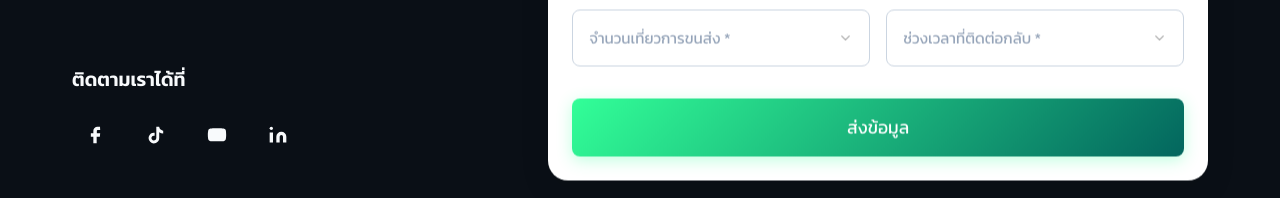
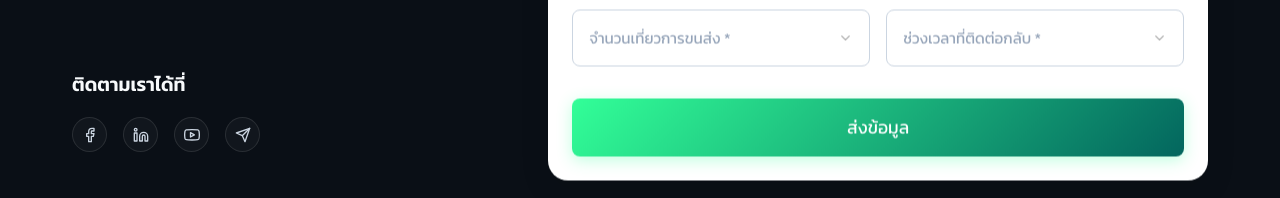
Before and after one commit to Pakkapon26304/redesign-360techx-nextjs, a Next.js app: page /contact in a window 1280 px wide. Shown: the part 931-1129 px from the top of the page. Built offline with nearby package versions, Linux system fonts and the light colour scheme.

Commit message:
ปรับหน้าติดต่อเรา Socialmedia ให้ตรงกับ Navbar / หน้า TMS Enterprise add logo herosection , ตัดปุ่มดาวน์โหลดคู่มือ , ปรับ logo ERP ใน Flow และปรับสี Badge Ai

```diff
--- a/src/app/360techx-enterprise/components/TmsEnterpriseBusinessFlowSection.js
+++ b/src/app/360techx-enterprise/components/TmsEnterpriseBusinessFlowSection.js
@@ -12,7 +12,7 @@ export default function TmsEnterpriseBusinessFlowSection() {
 
                 <div style={{ textAlign: 'center', marginBottom: '4rem' }}>
                     <div style={{ display: 'inline-block', background: 'rgba(50,255,152,0.1)', color: 'var(--primary)', padding: '6px 16px', borderRadius: '50px', fontSize: '0.95rem', fontWeight: '700', marginBottom: '1.5rem' }}>BUSINESS FLOW</div>
-                    <h2 style={{ fontSize: '2.8rem', fontWeight: '800', letterSpacing: '-1px' }}>กระบวนการทำงาน<span className="text-gradient">แบบบูรณาการ</span></h2>
+                    <h2 style={{ fontSize: '2.8rem', fontWeight: '800', letterSpacing: '-1px' }}>กระบวนการทำงาน<span className="text-gradient">แบบไร้รอยต่อ</span></h2>
                 </div>
 
                 <div style={{ padding: '2rem 0', position: 'relative', overflowX: 'auto' }}>
@@ -30,7 +30,7 @@ export default function TmsEnterpriseBusinessFlowSection() {
                                     <h4>API Order</h4>
                                     <p>รองรับการเชื่อมต่อระบบ WMS ERP ชั้นนำระดับโลก</p>
                                     <div className="erp-logos">
-                                        <span>SAP</span> <span>Oracle</span> <span>Odoo</span>
+                                        <span>SAP</span> <span>Oracle</span> <span>Microsoft</span>
                                     </div>
                                 </div>
                             </div>
@@ -168,7 +168,7 @@ export default function TmsEnterpriseBusinessFlowSection() {
                                     <h4>API Cost Billing</h4>
                                     <p>Seamless Integration</p>
                                     <div className="erp-logos">
-                                        <span>SAP</span> <span>Oracle</span> <span>Odoo</span>
+                                        <span>SAP</span> <span>Oracle</span> <span>Microsoft</span>
                                     </div>
                                 </div>
                             </div>
--- a/src/app/360techx-enterprise/components/TmsEnterpriseIntroSection.js
+++ b/src/app/360techx-enterprise/components/TmsEnterpriseIntroSection.js
@@ -5,8 +5,6 @@ export default function TmsEnterpriseIntroSection() {
     <>
       {/* Centered Intro Section */}
     <section className="reveal" style={{ padding: '6rem 2rem 1rem 2rem', textAlign: 'center', maxWidth: '900px', margin: '0 auto' }}>
-        <img src="/Logo-interface/360techx-enterprise.png" className="dark-logo" alt="360TECHX Enterprise" style={{ height: '60px', margin: '0 auto 1.5rem auto' }} />
-        <img src="/Logo-interface/360techx-enterprise-black.png" className="light-logo" alt="360TECHX Enterprise" style={{ height: '60px', margin: '0 auto 1.5rem auto' }} />
         <h2 className="intro-title" style={{ lineHeight: '1.3', fontWeight: '600', letterSpacing: '-0.5px', marginBottom: '1rem' }}>Transport Management System <br /><span className="text-gradient">มาตรฐานระดับ Enterprise</span> ด้วยราคาเข้าถึงได้</h2>
     </section>
 
--- a/src/app/contact/components/ContactInfoFormSection.js
+++ b/src/app/contact/components/ContactInfoFormSection.js
@@ -37,11 +37,19 @@ export default function ContactInfoFormSection() {
 
                         <div className="benefit" style={{ marginTop: '1rem', borderTop: '1px solid var(--glass-border)', paddingTop: '2rem', display: 'flex', flexDirection: 'column', alignItems: 'flex-start', gap: '1rem' }}>
                             <h5 style={{ fontSize: '1.2rem' }}>ติดตามเราได้ที่</h5>
-                            <div style={{ display: 'flex', gap: '1rem' }}>
-                                <a href="#" className="social-btn"><svg width="20" height="20" viewBox="0 0 24 24" fill="currentColor"><path d="M18 2h-3a5 5 0 0 0-5 5v3H7v4h3v8h4v-8h3.81l.39-4h-4V7a1 1 0 0 1 1-1h3z"></path></svg></a>
-                                <a href="#" className="social-btn"><svg width="20" height="20" viewBox="0 0 24 24" fill="currentColor"><path d="M19.59 6.69a4.83 4.83 0 0 1-3.77-4.25V2h-3.45v13.67a2.89 2.89 0 0 1-5.2 1.74 2.89 2.89 0 0 1 2.31-4.64 2.93 2.93 0 0 1 .88.13V9.4a6.84 6.84 0 0 0-1-.05A6.33 6.33 0 0 0 5 20.1a6.34 6.34 0 0 0 10.86-4.43v-7a8.16 8.16 0 0 0 4.77 1.52v-3.4a4.85 4.85 0 0 1-1-.1z"></path></svg></a>
-                                <a href="#" className="social-btn"><svg width="20" height="20" viewBox="0 0 24 24" fill="currentColor"><path d="M22.54 6.42a2.78 2.78 0 0 0-1.94-2C18.88 4 12 4 12 4s-6.88 0-8.6.46a2.78 2.78 0 0 0-1.94 2A29 29 0 0 0 1 11.75a29 29 0 0 0 .46 5.33 2.78 2.78 0 0 0 1.94 2c1.72.46 8.6.46 8.6.46s6.88 0 8.6-.46a2.78 2.78 0 0 0 1.94-2 29 29 0 0 0 .46-5.33 29 29 0 0 0-.46-5.33z"></path><polygon points="9.75 15.02 15.5 11.75 9.75 8.48 9.75 15.02"></polygon></svg></a>
-                                <a href="#" className="social-btn"><svg width="20" height="20" viewBox="0 0 24 24" fill="currentColor"><path d="M16 8a6 6 0 0 1 6 6v7h-4v-7a2 2 0 0 0-2-2 2 2 0 0 0-2 2v7h-4v-7a6 6 0 0 1 6-6z"></path><rect x="2" y="9" width="4" height="12"></rect><circle cx="4" cy="4" r="2"></circle></svg></a>
+                            <div className="social-icons" style={{ display: 'flex', gap: '1rem' }}>
+                                <a href="https://www.facebook.com/360techx" target="_blank" rel="noopener noreferrer" style={{ width: '35px', height: '35px', borderRadius: '50%', background: 'var(--bg-card)', display: 'flex', alignItems: 'center', justifyContent: 'center', color: 'var(--text-muted)', transition: '0.3s', border: '1px solid var(--border-color)' }}>
+                                    <svg viewBox="0 0 24 24" width="16" height="16" stroke="currentColor" strokeWidth="2" fill="none" strokeLinecap="round" strokeLinejoin="round"><path d="M18 2h-3a5 5 0 0 0-5 5v3H7v4h3v8h4v-8h3l1-4h-4V7a1 1 0 0 1 1-1h3z"></path></svg>
+                                </a>
+                                <a href="https://www.linkedin.com/in/chuchchon/" target="_blank" rel="noopener noreferrer" style={{ width: '35px', height: '35px', borderRadius: '50%', background: 'var(--bg-card)', display: 'flex', alignItems: 'center', justifyContent: 'center', color: 'var(--text-muted)', transition: '0.3s', border: '1px solid var(--border-color)' }}>
+                                    <svg viewBox="0 0 24 24" width="16" height="16" stroke="currentColor" strokeWidth="2" fill="none" strokeLinecap="round" strokeLinejoin="round"><path d="M16 8a6 6 0 0 1 6 6v7h-4v-7a2 2 0 0 0-2-2 2 2 0 0 0-2 2v7h-4v-7a6 6 0 0 1 6-6z"></path><rect x="2" y="9" width="4" height="12"></rect><circle cx="4" cy="4" r="2"></circle></svg>
+                                </a>
+                                <a href="https://www.youtube.com/@360truck3" target="_blank" rel="noopener noreferrer" style={{ width: '35px', height: '35px', borderRadius: '50%', background: 'var(--bg-card)', display: 'flex', alignItems: 'center', justifyContent: 'center', color: 'var(--text-muted)', transition: '0.3s', border: '1px solid var(--border-color)' }}>
+                                    <svg viewBox="0 0 24 24" width="16" height="16" stroke="currentColor" strokeWidth="2" fill="none" strokeLinecap="round" strokeLinejoin="round"><path d="M22.54 6.42a2.78 2.78 0 0 0-1.94-2C18.88 4 12 4 12 4s-6.88 0-8.6.46a2.78 2.78 0 0 0-1.94 2A29 29 0 0 0 1 11.75a29 29 0 0 0 .46 5.33 2.78 2.78 0 0 0 1.94 2c1.72.46 8.6.46 8.6.46s6.88 0 8.6-.46a2.78 2.78 0 0 0 1.94-2 29 29 0 0 0 .46-5.33 29 29 0 0 0-.46-5.33z"></path><polygon points="9.75 15.02 15.5 11.75 9.75 8.48 9.75 15.02"></polygon></svg>
+                                </a>
+                                <a href="#" style={{ width: '35px', height: '35px', borderRadius: '50%', background: 'var(--bg-card)', display: 'flex', alignItems: 'center', justifyContent: 'center', color: 'var(--text-muted)', transition: '0.3s', border: '1px solid var(--border-color)' }}>
+                                    <svg viewBox="0 0 24 24" width="16" height="16" stroke="currentColor" strokeWidth="2" fill="none" strokeLinecap="round" strokeLinejoin="round"><line x1="22" y1="2" x2="11" y2="13"></line><polygon points="22 2 15 22 11 13 2 9 22 2"></polygon></svg>
+                                </a>
                             </div>
                         </div>
                     </div>
--- a/src/app/globals.css
+++ b/src/app/globals.css
@@ -2348,7 +2348,7 @@ a {
     color: #ffffff !important;
 }
 .erp-logos span:nth-child(3) {
-    background: #875A7B !important; /* Odoo Purple */
+    background: #5856D6 !important; /* Blue-Purple */
     color: #ffffff !important;
 }
 
@@ -2356,13 +2356,13 @@ a {
     position: absolute;
     top: -10px;
     right: 20px;
-    background: linear-gradient(135deg, #32ff98 0%, #03665e 100%) !important;
+    background: linear-gradient(135deg, #FF007A 0%, #7A00FF 50%, #00E5FF 100%) !important;
     color: #ffffff !important;
     font-size: 0.65rem;
     font-weight: 800;
     padding: 4px 10px;
     border-radius: 20px;
-    box-shadow: 0 4px 10px rgba(50,255,152,0.3) !important;
+    box-shadow: 0 4px 12px rgba(122, 0, 255, 0.4) !important;
     animation: pulseAuto 2s infinite;
 }
 
@@ -2903,8 +2903,8 @@ html, body {
 
 /* User requested fade for enable-cards-grid */
 .enable-cards-grid {
-    -webkit-mask-image: linear-gradient(to right, transparent 0%, black 10%, black 90%, transparent 100%);
-    mask-image: linear-gradient(to right, transparent 0%, black 10%, black 90%, transparent 100%);
+    -webkit-mask-image: linear-gradient(to right, transparent 0%, black 2%, black 98%, transparent 100%);
+    mask-image: linear-gradient(to right, transparent 0%, black 2%, black 98%, transparent 100%);
 }
 
 /* User requested: Equal height for Business Flow Cards */
```
Also changed, not shown: src/app/360techx-enterprise/components/TmsEnterpriseHeroSection.js (+5 -2 lines).
